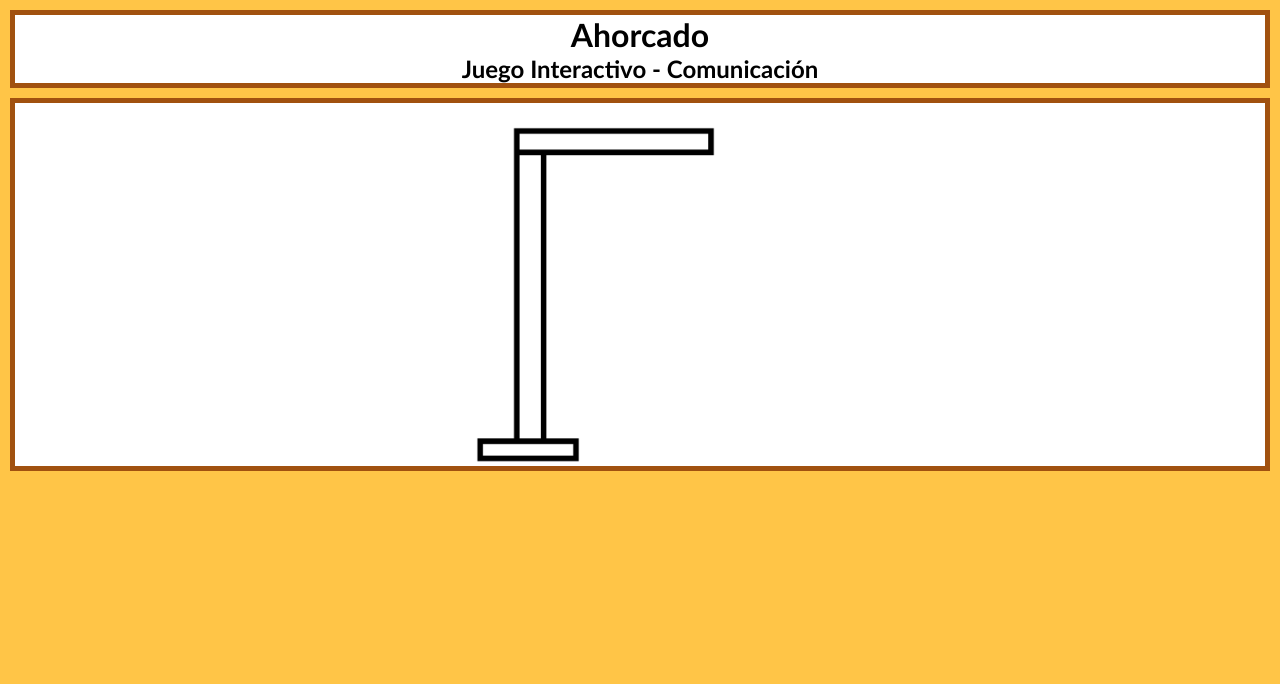
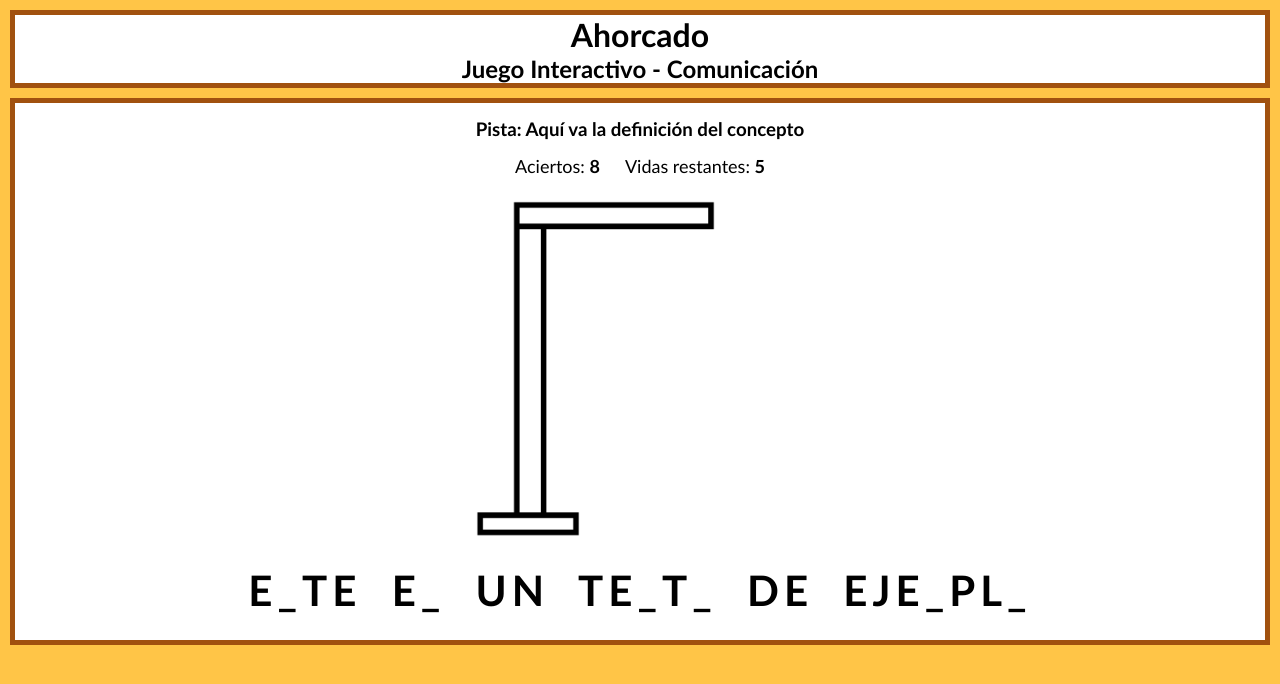
Before and after one commit to Francisco-GV/Francisco-GV.github.io, a plain HTML site: page index.html in a window 1280 px wide. Drawn offline with Linux system fonts and the light colour scheme.

Commit message:
Add more game UI elements

```diff
--- a/index.html
+++ b/index.html
@@ -13,10 +13,18 @@
             <h2>Juego Interactivo - Comunicación</h2>
         </div>
         <div id="game-container">
+            <h3 id="hint">Pista: Aquí va la definición del concepto</h3>
+            <div id="scoreboard">
+                <p>Aciertos: <span>8</span></p>
+                <p>Vidas restantes: <span>5</span></p>
+            </div>
             <div id="hangman-container">
                 <img id="hangman-platform" src="resources/platform.png" alt="platform">
                 <img id="hangman-status" src="resources/0.png">
             </div>
+            <p id="revealed_text">
+                E_TE E_ UN TE_T_ DE EJE_PL_
+            </p>
         </div>
     </div>
 </body>
--- a/style/style.css
+++ b/style/style.css
@@ -37,3 +37,28 @@
 #hangman-container img#hangman-platform {
     z-index: 1;
 }
+
+#hint {
+    margin: 15px;
+}
+
+#scoreboard {
+    display: flex;
+    justify-content: center;
+    gap: 25px;
+
+    font-size: 18px;
+}
+
+#scoreboard > p > span {
+    font-weight: 600;
+}
+
+#revealed_text {
+    margin: 25px;
+
+    font-size: 42px;
+    font-weight: 600;
+    letter-spacing: 5px;
+    word-spacing: 15px;
+}
```
